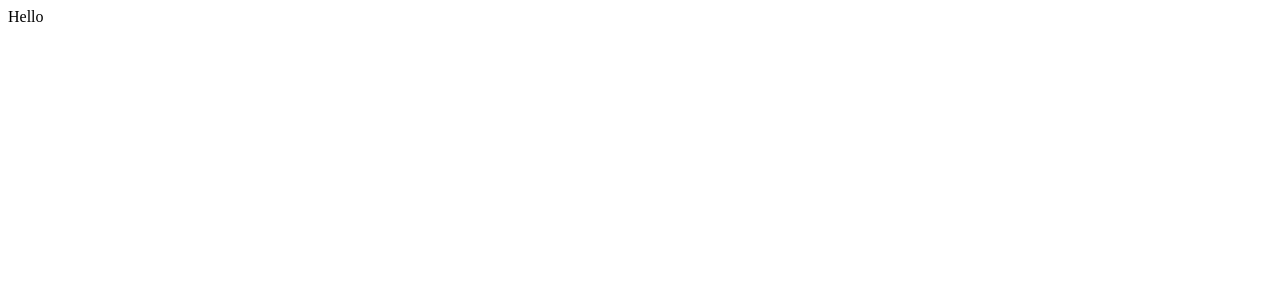
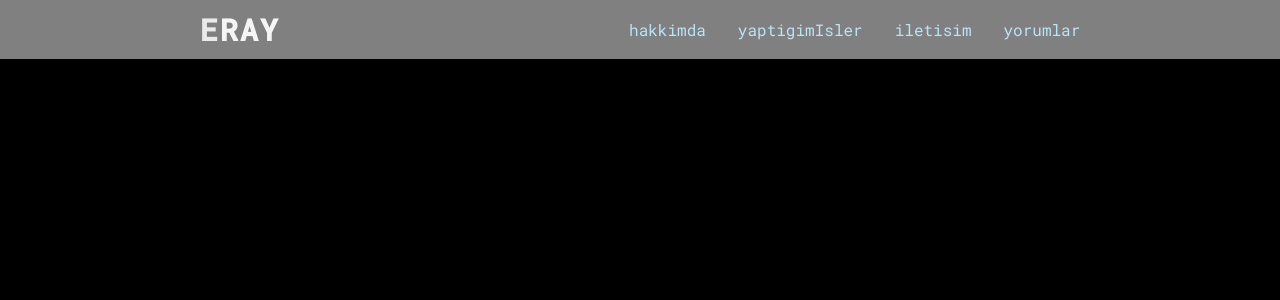
Before and after one commit to eraydurak/konusarak-ogren, a React (Create React App) app: page / in a window 1280 px wide. Shown: the top 300 px of the page. Built offline with nearby package versions, Linux system fonts and the light colour scheme.

Commit message:
Completed Navbar

```diff
--- a/src/App.scss
+++ b/src/App.scss
@@ -0,0 +1,160 @@
+@import url('https://fonts.googleapis.com/css2?family=Roboto+Mono:wght@300;400;500&display=swap');
+
+@mixin centered(){
+  display: flex;
+  align-items: center;
+  justify-content: center;
+}
+
+$chars : 10;
+$duration : .25s;
+$bounce : cubic-bezier(.4,1.4,.75,.9);
+$scale : 1;
+$textcolor: rgb(148, 219, 42);
+
+* {
+  margin: 0;
+  padding: 0;
+  box-sizing: border-box;
+  li{
+    list-style: none;
+  }
+  a{
+    text-decoration: none;
+  }
+  font-family: 'Roboto Mono', monospace;
+}
+
+body,html{
+  width: 100%;
+  height: 100%;
+}
+
+body {
+  background-color: #000000;
+  color: green;
+}
+
+nav {
+  min-height: 50px;
+  background-color: grey;
+  position: fixed;
+  top: 0;
+  left: 0;
+  @include centered();
+  justify-content: space-around;
+  width: 100%;
+  padding: 10px 25px;
+  .logo {
+    @include centered();
+    h1 {
+      font: bold;
+      white-space: nowrap;
+      color: whitesmoke;
+      font-size: 30px;
+      letter-spacing: 2px;
+      cursor: default;
+    }
+    span {
+      display: inline-block;
+      animation: stretch $chars*$duration $bounce infinite;
+      transform-origin: center;
+      @for $i from 1 through $chars {
+        &:nth-of-type(#{$i}) {
+          animation-delay: $i*$duration;
+        }
+      }
+    }
+  }
+  .navbar{
+    ul{
+      @include centered();
+      li{
+        padding-left: 32px;
+        &:nth-last-child(4){
+          padding-left: 0;
+        }
+        a{
+          color: rgb(184, 228, 243);
+          transition: .3s all ease;
+        }
+        &:hover a{
+          color: greenyellow;
+          transition: .7s all ease;
+        }
+      }
+    }
+  }
+}
+
+
+.big-header{
+  color: $textcolor;
+  margin-top: 120px;
+  text-align: center;
+  letter-spacing: 12px;
+  font-size: 52px;
+}
+
+
+.about-container {
+  max-width: 700px;
+  margin: 80px auto 0 auto;
+  border: 1px solid rgba($textcolor, .4);
+  min-height: 500px;
+  max-height: auto;
+  .about-top{
+    padding: 5px 20px;
+    @include centered();
+    justify-content:space-between;
+    background-color: rgb(104, 101, 101);
+    color: black;
+    h4{
+      cursor: pointer;
+      font-weight: 600;
+      &:hover {
+        color: whitesmoke;
+      }
+    }
+    ul{
+      @include centered();
+      li{
+        padding-left: 10px;
+        cursor: pointer;
+        &:hover {
+          color: whitesmoke;
+        }
+      }
+    }
+  }
+}
+
+
+
+
+
+
+
+
+
+
+
+
+
+
+
+
+
+
+
+
+@keyframes stretch {
+  5% {
+    transform: scaleX($scale);
+    opacity: .1;
+  }
+  15% {
+    transform: scaleX(1);
+    opacity: 1;
+  }
+}
--- a/src/Navbar.jsx
+++ b/src/Navbar.jsx
@@ -1,7 +1,35 @@
+
+
 const Navbar = () => {
   return(
     <nav>
-      Hello
+      <div className="logo">
+        <h1><span>E</span><span>R</span><span>A</span><span>Y</span></h1>
+      </div>
+      <div className="navbar">
+        <ul>
+          <li>
+            <a href="#">
+              hakkimda
+            </a>
+          </li>
+          <li>
+            <a href="#">
+              yaptigimIsler
+            </a>
+          </li>
+          <li>
+            <a href="#">
+            iletisim
+            </a>
+          </li>
+          <li>
+            <a href="#">
+              yorumlar
+            </a>
+          </li>
+        </ul>
+      </div>
     </nav>
   );
 }
```
